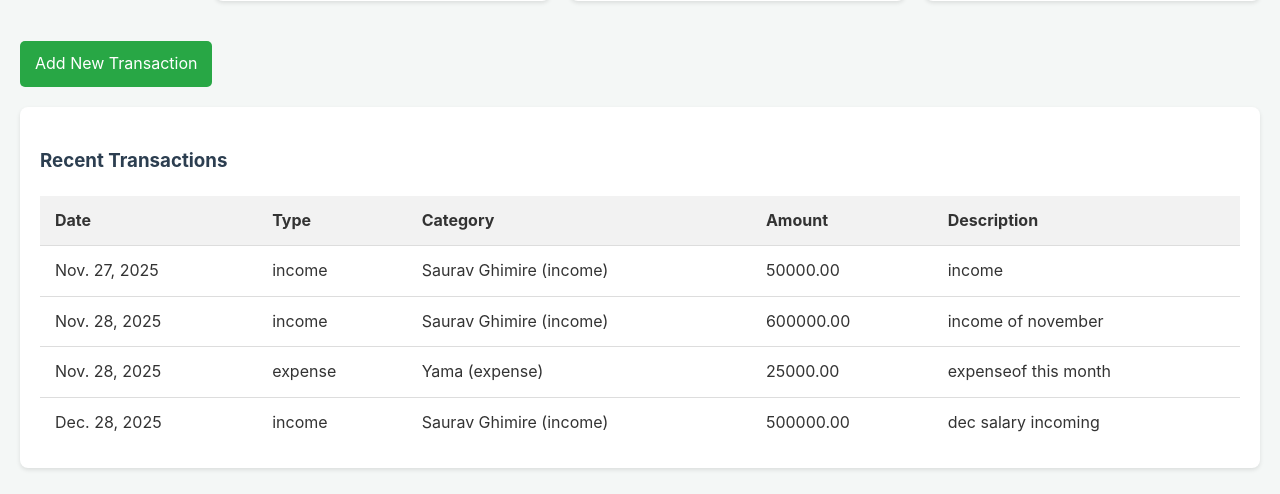
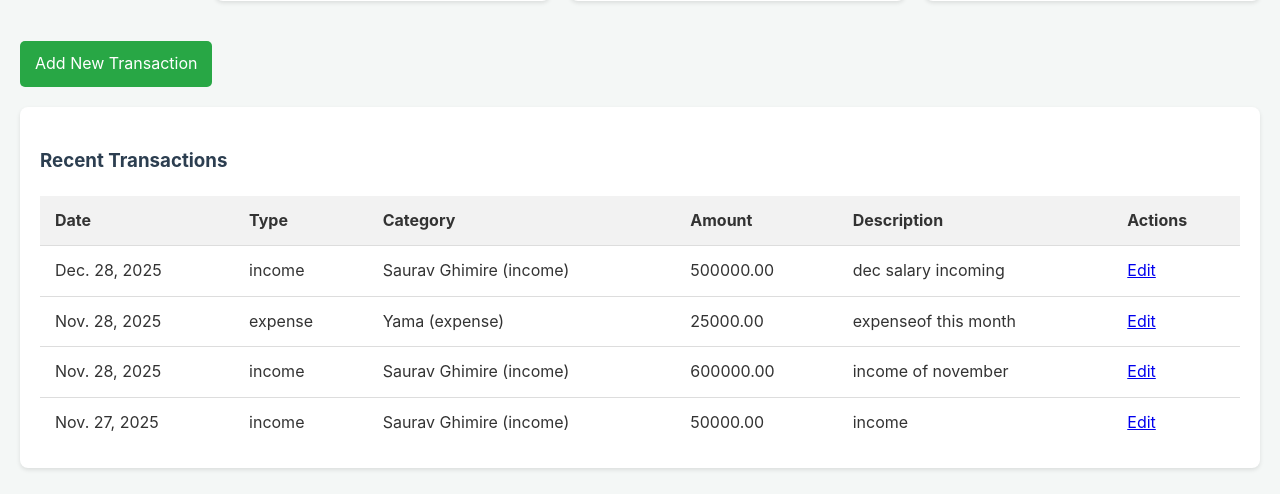
Before and after one commit to SAURAV878/finance-tracker, a Django app: page / in a window 1280 px wide. Shown: the part 306-800 px from the top of the page. Run offline with Django 5.2, Linux system fonts and the light colour scheme; a user stored in the database is signed in; data comes from the database, SQL or seed files in the repository.

Commit message:
feat: add edit_transaction to make it editable

```diff
--- a/tracker/templates/tracker/dashboard.html
+++ b/tracker/templates/tracker/dashboard.html
@@ -36,6 +36,7 @@
                 <th>Category</th>
                 <th>Amount</th>
                 <th>Description</th>
+                <th>Actions</th>
             </tr>
             {% for transaction in recent_transactions %} <!-- loop through each trans list-->
             <tr>
@@ -44,6 +45,9 @@
                 <td>{{ transaction.category }}</td>
                 <td>{{ transaction.amount }}</td>
                 <td>{{ transaction.description }}</td>
+                <td>
+                    <a href="{% url 'tracker:edit_transaction' pk=transaction.pk %}" class="btn-edit">Edit</a>
+                </td>
             </tr>
             {% endfor %}
         </table>
--- a/tracker/urls.py
+++ b/tracker/urls.py
@@ -7,5 +7,6 @@ app_name = 'tracker'
 
 urlpatterns = [
     path('',  views.dashboard, name = 'dashboard'),
-    path('add/', views.add_transaction, name='add_transaction'), # New URL pattern
+    path('add/', views.add_transaction, name='add_transaction'),
+    path('transaction/<int:pk>/edit/', views.edit_transaction, name='edit_transaction'),
 ]
--- a/tracker/views.py
+++ b/tracker/views.py
@@ -1,23 +1,23 @@
-from django.shortcuts import render, redirect # Import redirect
+from django.shortcuts import render, redirect, get_object_or_404 # Import get_object_or_404
 from django.contrib.auth.decorators import login_required
 from django.db.models import Sum
-from .models import Transaction, Category # Import Category model
-from .forms import TransactionForm # Import our new form
+from .models import Transaction, Category
+from .forms import TransactionForm
 
 # Create your views here.
 @login_required
 def dashboard(request):
     transactions = Transaction.objects.filter(user=request.user)
-    total_income = transactions.filter(type = 'income').aggregate(Sum('amount')) ['amount__sum'] or 0
-    total_expense = transactions.filter(type = 'expense').aggregate(Sum('amount')) ['amount__sum'] or 0
+    total_income = transactions.filter(type='income').aggregate(Sum('amount'))['amount__sum'] or 0
+    total_expense = transactions.filter(type='expense').aggregate(Sum('amount'))['amount__sum'] or 0
 
     balance = total_income - total_expense
-    recent_transactions = transactions[:5]
+    recent_transactions = transactions.order_by('-date', '-created_at')[:5] # Ensure consistent ordering
 
     context = {
-        'total_income' : total_income,
-        'total_expense' : total_expense,
-        'balance' : balance,
+        'total_income': total_income,
+        'total_expense': total_expense,
+        'balance': balance,
         'recent_transactions': recent_transactions,
     }
 
@@ -31,8 +31,21 @@ def add_transaction(request):
             transaction = form.save(commit=False)
             transaction.user = request.user
             transaction.save()
-            return redirect('tracker:dashboard') # Redirect to the dashboard after saving
+            return redirect('tracker:dashboard')
     else:
-        form = TransactionForm(user=request.user) # Pass the user to filter categories
+        form = TransactionForm(user=request.user)
 
     return render(request, 'tracker/transaction_form.html', {'form': form, 'title': 'Add Transaction'})
+
+@login_required
+def edit_transaction(request, pk):
+    transaction = get_object_or_404(Transaction, pk=pk, user=request.user) # Fetch the object
+    if request.method == 'POST':
+        form = TransactionForm(request.POST, instance=transaction, user=request.user)
+        if form.is_valid():
+            form.save()
+            return redirect('tracker:dashboard')
+    else:
+        form = TransactionForm(instance=transaction, user=request.user)
+
+    return render(request, 'tracker/transaction_form.html', {'form': form, 'title': 'Edit Transaction'})
```
